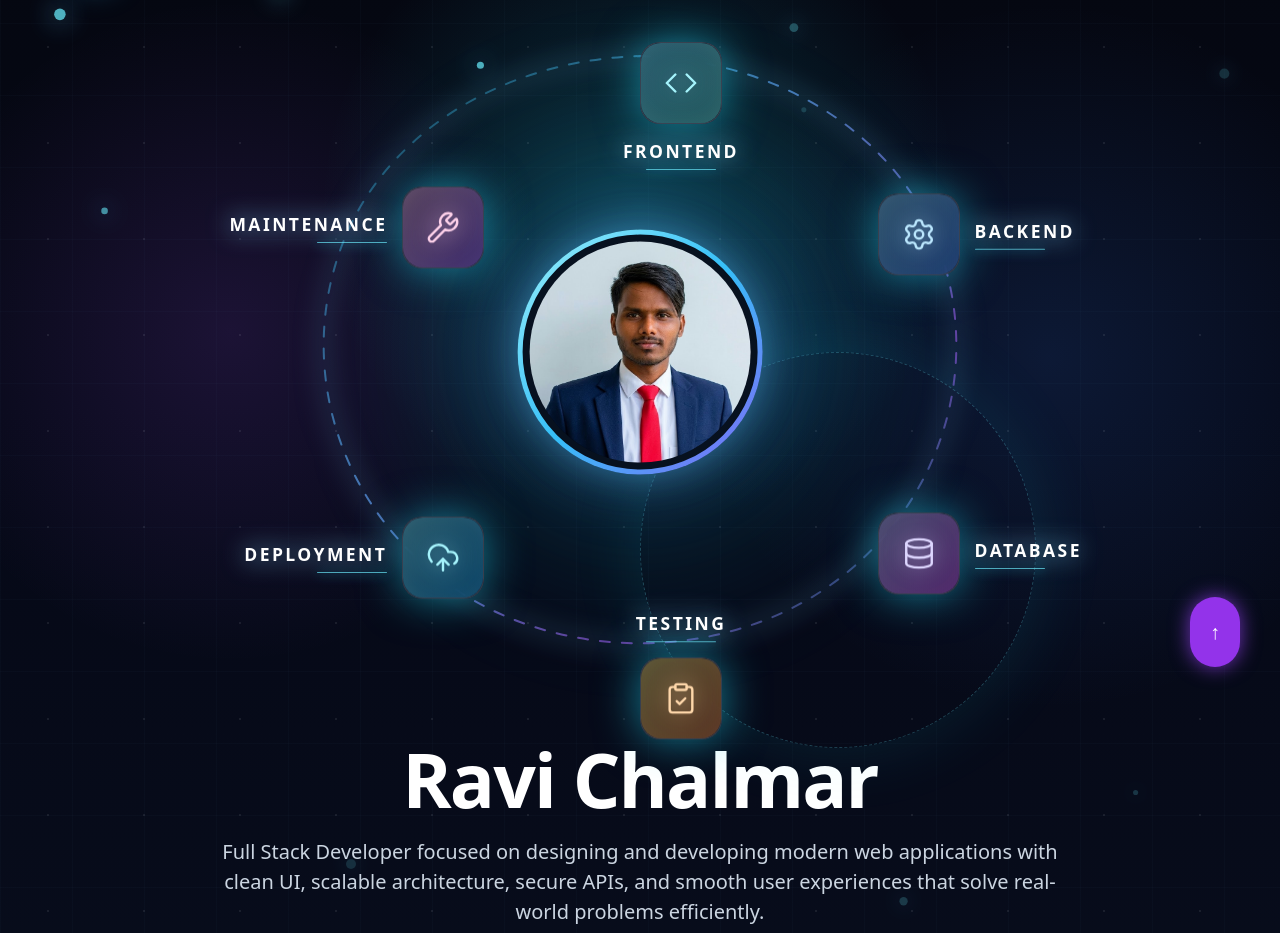
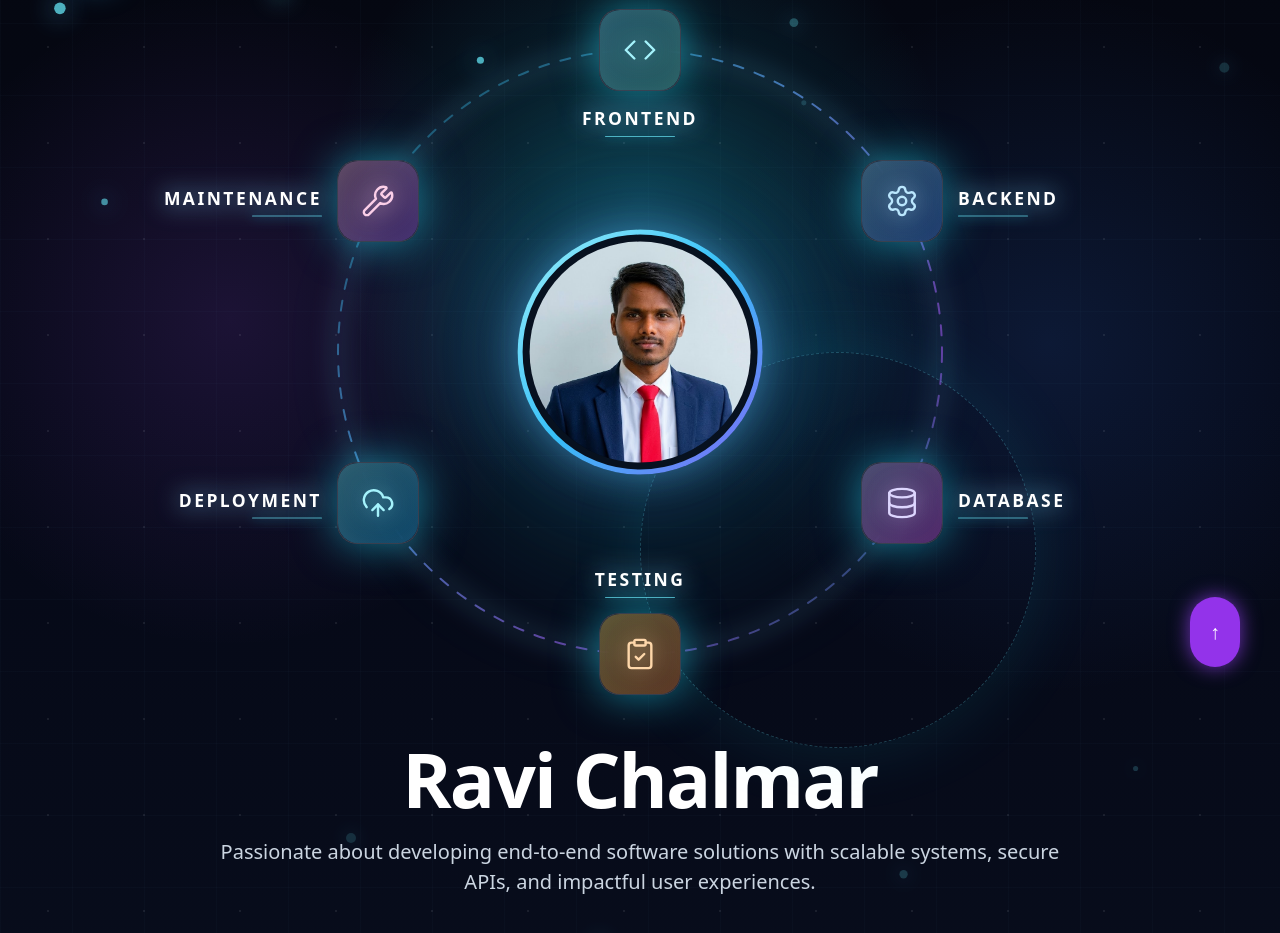
Before and after one commit to Ravi8855/ravi_portfolio, a React (Vite) app in the folder frontend/: page / in a window 1280 px wide. Shown: the part 93-1026 px from the top of the page. Built offline with nearby package versions, Linux system fonts and the light colour scheme; no server answers.

Commit message:
chnaged home and adding icons 1

```diff
--- a/frontend/src/components/Hero.jsx
+++ b/frontend/src/components/Hero.jsx
@@ -28,7 +28,7 @@ const workflowSteps = [
   {
     title: "BACKEND",
     Icon: Settings,
-    position: "left-[83%] top-[27%]",
+    position: "left-[86.4%] top-[29%]",
     labelPosition:
       "left-1/2 top-full mt-2 -translate-x-1/2 text-center sm:left-full sm:top-1/2 sm:ml-3 sm:mt-0 sm:-translate-x-0 sm:-translate-y-1/2 sm:text-left",
     labelAlign: "items-center sm:items-start",
@@ -37,7 +37,7 @@ const workflowSteps = [
   {
     title: "DATABASE",
     Icon: Database,
-    position: "left-[83%] top-[73%]",
+    position: "left-[86.4%] top-[71%]",
     labelPosition:
       "left-1/2 top-full mt-2 -translate-x-1/2 text-center sm:left-full sm:top-1/2 sm:ml-3 sm:mt-0 sm:-translate-x-0 sm:-translate-y-1/2 sm:text-left",
     labelAlign: "items-center sm:items-start",
@@ -54,7 +54,7 @@ const workflowSteps = [
   {
     title: "DEPLOYMENT",
     Icon: CloudUpload,
-    position: "left-[17%] top-[73%]",
+    position: "left-[13.6%] top-[71%]",
     labelPosition:
       "left-1/2 top-full mt-2 -translate-x-1/2 text-center sm:right-full sm:left-auto sm:top-1/2 sm:mr-3 sm:mt-0 sm:-translate-y-1/2 sm:translate-x-0 sm:text-right",
     labelAlign: "items-center sm:items-end",
@@ -63,7 +63,7 @@ const workflowSteps = [
   {
     title: "MAINTENANCE",
     Icon: Wrench,
-    position: "left-[17%] top-[27%]",
+    position: "left-[13.6%] top-[29%]",
     labelPosition:
       "left-1/2 top-full mt-2 -translate-x-1/2 text-center sm:right-full sm:left-auto sm:top-1/2 sm:mr-3 sm:mt-0 sm:-translate-y-1/2 sm:translate-x-0 sm:text-right",
     labelAlign: "items-center sm:items-end",
@@ -87,21 +87,14 @@ const particles = [
 ];
 
 const orbitPath =
-  "M 360 64 C 495 68 612 139 656 248 C 704 368 665 505 560 586 C 447 673 273 673 160 586 C 55 505 16 368 64 248 C 108 139 225 68 360 64";
+  "M 360 58 A 302 302 0 1 1 359.9 58";
 
-const WorkflowStep = ({ step, index }) => {
+const WorkflowStep = ({ step }) => {
   const Icon = step.Icon;
 
   return (
     <div className={`absolute z-30 ${step.position}`}>
       <motion.div
-        animate={{ y: [0, index % 2 === 0 ? -8 : 8, 0] }}
-        transition={{
-          duration: 4.6 + index * 0.25,
-          repeat: Infinity,
-          ease: "easeInOut",
-          delay: index * 0.12,
-        }}
         whileHover={{ scale: 1.1 }}
         className="relative -translate-x-1/2 -translate-y-1/2"
       >
@@ -160,21 +153,24 @@ const WorkflowOrbit = () => {
             <stop offset="100%" stopColor="#22d3ee" stopOpacity="0.22" />
           </linearGradient>
         </defs>
-        <path
-          d={orbitPath}
+        <circle
+          cx="360"
+          cy="360"
+          r="302"
+          fill="none"
+          stroke="rgba(125,211,252,0.2)"
+          strokeWidth="10"
+          className="blur-md"
+        />
+        <circle
+          cx="360"
+          cy="360"
+          r="302"
           fill="none"
           stroke="url(#workflow-orbit)"
           strokeWidth="2"
           strokeLinecap="round"
           strokeDasharray="10 12"
-        />
-        <path
-          d={orbitPath}
-          fill="none"
-          stroke="rgba(125,211,252,0.2)"
-          strokeWidth="10"
-          strokeLinecap="round"
-          className="blur-md"
         />
         <motion.circle
           r="5"
@@ -226,8 +222,8 @@ const WorkflowOrbit = () => {
         </motion.div>
       </div>
 
-      {workflowSteps.map((step, index) => (
-        <WorkflowStep key={step.title} step={step} index={index} />
+      {workflowSteps.map((step) => (
+        <WorkflowStep key={step.title} step={step} />
       ))}
     </motion.div>
   );
@@ -302,10 +298,8 @@ const Hero = () => {
               transition={{ duration: 0.65, ease: "easeOut" }}
               className="mx-auto mt-4 max-w-2xl text-sm leading-7 text-slate-300 sm:text-base"
             >
-              Full Stack Developer focused on designing and developing modern web
-              applications with clean UI, scalable architecture, secure APIs,
-              and smooth user experiences that solve real-world problems
-              efficiently.
+              Passionate about developing end-to-end software solutions with
+              scalable systems, secure APIs, and impactful user experiences.
             </motion.p>
 
             <motion.div
```
